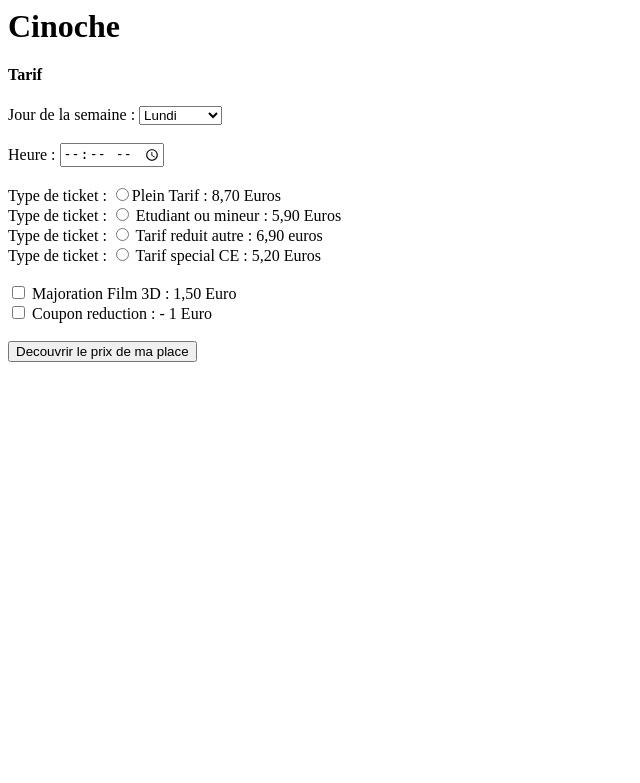
After one commit to Yuki70042/Php_Projects, a PHP site: page /Ex03_CINOCHE_1Fichier.php in a window 1280 px wide. The commit adds this page. Shown: the top 783 px of the page, without its empty margins (0-640 px from the left). Run offline with PHP 8.4, Linux system fonts and the light colour scheme.

Commit message:
Ajout de la Methode en 1 fichier sur les 2 premiers exercices

```diff
--- a/00.Cours/Decouverte php/Exercice 01_IMC/Ex1_IMC_Demande.php
+++ b/00.Cours/Decouverte php/Exercice 01_IMC/Ex1_IMC_Demande.php
@@ -1,5 +1,5 @@
+
 <html>
-
 <head>
     <title>IMC Demande</title>
 </head>
--- /dev/null
+++ b/00.Cours/Decouverte php/Exercice 03_CINOCHE/Ex03_CINOCHE_1Fichier.php
@@ -0,0 +1,100 @@
+<?php
+
+function afficherFormulaire($jour_semaine="",$time="",$type_tarif="", $Coupon="", $Film3D=""){
+
+    echo '
+    <html>
+    <head>
+
+    </head>
+
+    <body>
+
+    <h1>Cinoche</h1>
+
+    <h4>Tarif</h4>
+    <form method="post" action="Ex03_CINOCHE_1Fichier.php">
+        Jour de la semaine : <select name="jour_semaine">
+            <option value="1"'.($jour_semaine=="1" ? "selected" : "").'>Lundi</option>
+            <option value="2"'.($jour_semaine=="2" ? "selected" : "").'>Mardi</option>
+            <option value="3"'.($jour_semaine=="3" ? "selected" : "").'>Mercredi</option>
+            <option value="4"'.($jour_semaine=="4" ? "selected" : "").'>Jeudi</option>
+            <option value="5"'.($jour_semaine=="5" ? "selected" : "").'>Vendredi</option>
+            <option value="6"'.($jour_semaine=="6" ? "selected" : "").'>Samedi</option>
+            <option value="7"'.($jour_semaine=="7" ? "selected" : "").'>Dimanche</option>
+        </select>
+
+        <br> <br>
+
+    Heure : <input type="time" name="time">
+
+        <br> <br>
+
+    Type de ticket :     <input type="radio" name="type_tarif" value="1"'.(!$type_tarif || $type_tarif == "1" ? "checkbox" : "").'>Plein Tarif : 8,70 Euros <br>
+        Type de ticket : <input type="radio" name="type_tarif" value="2"'.($type_tarif == "2" ? "checkbox" : "").' >  Etudiant ou mineur : 5,90 Euros <br>
+        Type de ticket : <input type="radio" name="type_tarif" value="3"'.($type_tarif == "3" ? "checkbox" : "").' >  Tarif reduit autre : 6,90 euros <br>
+        Type de ticket : <input type="radio" name="type_tarif" value="4"'.($type_tarif == "4" ? "checked" : "") .'>  Tarif special CE : 5,20 Euros <br>
+
+        <br>
+
+        <input type="checkbox" name="Film_3D"> Majoration Film 3D : 1,50 Euro <br>
+        <input type="checkbox" name="Coupon"> Coupon reduction : - 1 Euro <br>
+
+        <br>
+
+        <input type="submit" name="Price_button" value="Decouvrir le prix de ma place">
+    </form>
+
+    </body>
+
+</html>';
+
+}
+
+if(isset($_POST["Price_button"])){
+
+//  ----   On declare en php les variables envoyer par le client
+    $jour_semaine = $_POST["jour_semaine"];
+    $type_tarif = $_POST["type_tarif"];
+    $time = $_POST["time"];
+
+    $Film_3D = isset($_POST["Film_3D"]);
+    $Coupon = isset($_POST["Coupon"]);
+    afficherFormulaire($jour_semaine,$time,$type_tarif,$Coupon,$Film_3D);
+
+// On vérifie si l'utilisateur à sélectionner
+// Le Lundi ou l'heure 11h10, si c'est le cas
+// L'on applique le tarif Promo_Réduit '5'
+    if ($jour_semaine == "1" || $time == "11:10") {
+        $type_tarif = "4";
+    }
+
+//
+    switch ($type_tarif) {
+        case '1': // Plein Tarif
+            $prix = 8.70;
+            break;
+        case '2': // Tarif Etudiant et Mineur
+            $prix = 5.90;
+            break;
+        case '3': // Tarif réduit autre
+            $prix = 6.90;
+            break;
+        case '4': // Tarif special CE
+        case '5': // Promo_Réduit
+            $prix = 5.20;
+            break;
+        default:
+            throw new Exception("Erreur d'un type de tarif");
+    }
+
+    if ($Coupon && $type_tarif != "4") {
+        $prix -= 1;
+    } elseif ($Film_3D) {
+        $prix += 1.50;
+    }
+
+    echo "Vous payerez votre place: ", $prix, " euros";
+}
+else
+    afficherFormulaire();
```
Also changed, not shown: 00.Cours/Decouverte php/Exercice 01_IMC/Ex01_IMC_1Fichier.php (added, +62 -0 lines), 00.Cours/Decouverte php/Exercice 02_AutoEcole/Ex02_AutoEcole_1Fichier.php (added, +120 -0 lines), 00.Cours/Decouverte php/Exercice 03_CINOCHE/Ex03_CINOCHE_Demande.php (+3 -5 lines), 00.Cours/Decouverte php/Exercice 03_CINOCHE/Ex03_CINOCHE_Reponse.php (+12 -28 lines).
